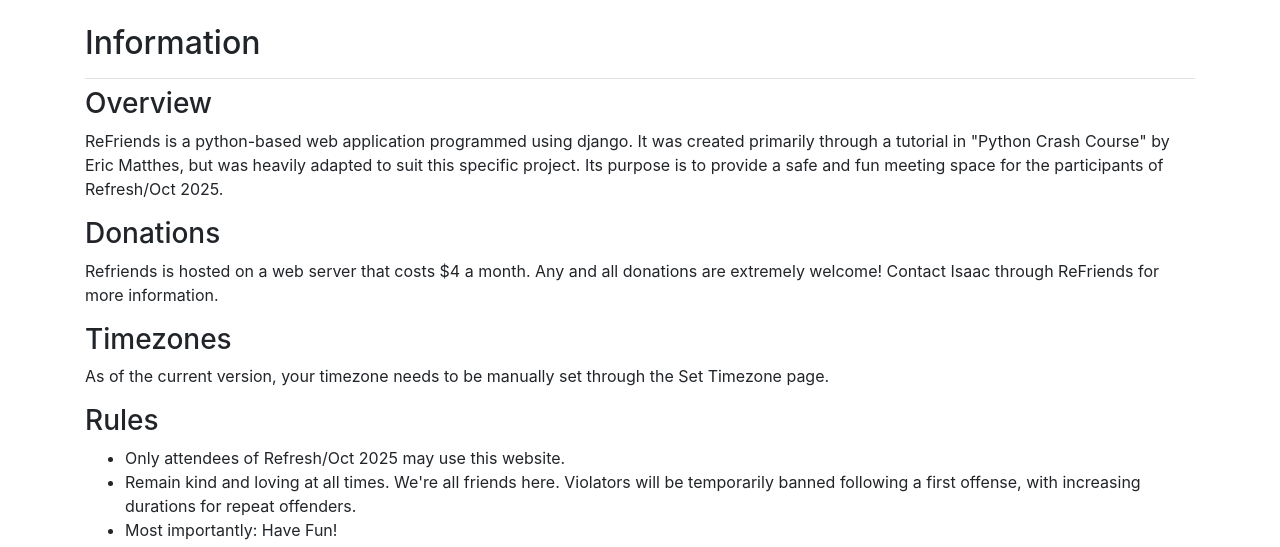
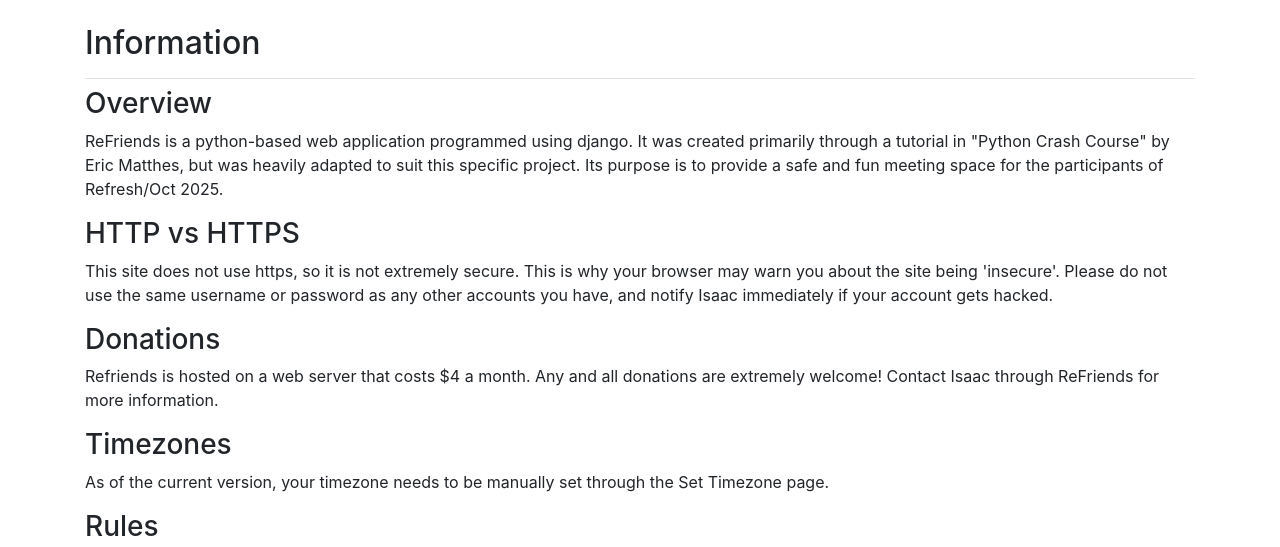
Before and after one commit to n8marti/ReFriends, a Django app: page /info/ in a window 1280 px wide. Shown: the part 58-605 px from the top of the page. Run offline with Django 3.2, Linux system fonts and the light colour scheme; the visitor is signed in with stand-in values (Sample User, id 1); some libraries are stand-ins or nearby versions.

Commit message:
Update info.html

```diff
--- a/Refriends/templates/Refriends/info.html
+++ b/Refriends/templates/Refriends/info.html
@@ -4,10 +4,11 @@
 
 <h3>Overview</h3>
 
-<p>
-    ReFriends is a python-based web application programmed using django. It was created primarily through a tutorial in "Python Crash Course" by Eric Matthes, but was heavily adapted to suit this
-    specific project. Its purpose is to provide a safe and fun meeting space for the participants of Refresh/Oct 2025.
-</p>
+<p>ReFriends is a python-based web application programmed using django. It was created primarily through a tutorial in "Python Crash Course" by Eric Matthes, but was heavily adapted to suit this specific project. Its purpose is to provide a safe and fun meeting space for the participants of Refresh/Oct 2025.</p>
+
+<h3>HTTP vs HTTPS</h3>
+
+<p>This site does not use https, so it is not extremely secure. This is why your browser may warn you about the site being 'insecure'. Please do not use the same username or password as any other accounts you have, and notify Isaac immediately if your account gets hacked.</p>
 
 <h3>Donations</h3>
 
```
